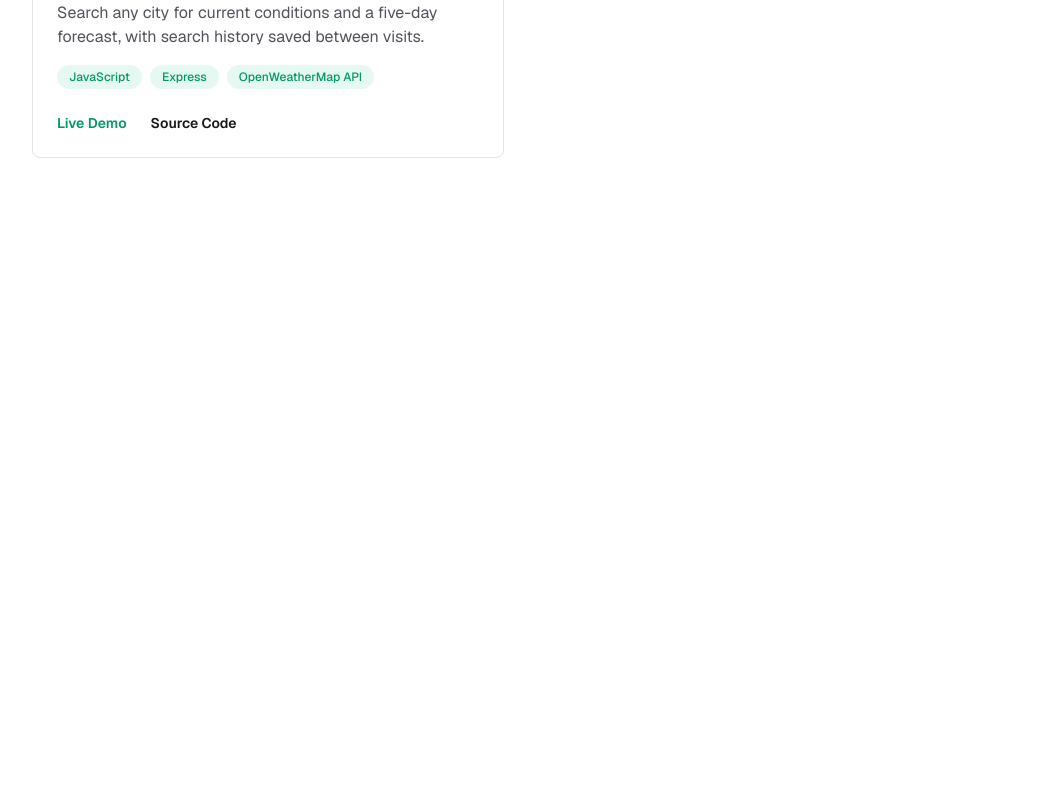
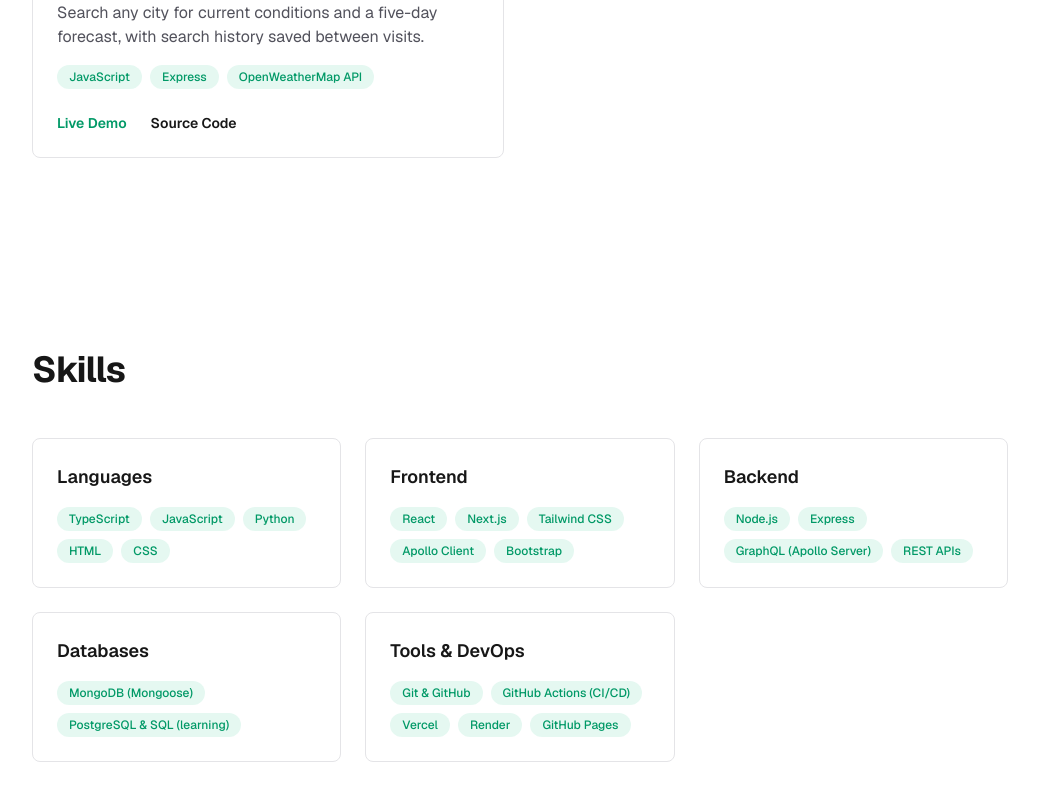
Before and after one commit to mnoorzai21/nabi-portfolio, a Next.js app: page / in a window 1280 px wide. Shown: the part 2674-3474 px from the top of the page, without its empty margins (120-1159 px from the left). Before the commit the page ends 2928 px from the top, so only its background shows below. Built offline with nearby package versions, Linux system fonts and the light colour scheme.

Commit message:
Feat: add skills section (#11)
* feat: add skills data

* feat: add skills section

```diff
--- a/src/app/page.tsx
+++ b/src/app/page.tsx
@@ -1,6 +1,7 @@
 import Hero from "@/components/Hero";
 import About from "@/components/About";
 import Projects from "@/components/Projects";
+import Skills from "@/components/Skills";
 
 export default function Home() {
   return (
@@ -11,7 +12,8 @@ export default function Home() {
         summary="I build responsive, full-stack web applications with React, Next.js, and TypeScript. I'm currently building FinTech tools for active traders, including a real-time stock scanner and trading journal."
       />
       <About />
-      <Projects/>
+      <Projects />
+      <Skills />
     </main>
   );
 }
--- /dev/null
+++ b/src/components/Skills.tsx
@@ -0,0 +1,37 @@
+import { skillCategories } from "@/data/skills";
+
+export default function Skills() {
+  return (
+    <section
+      id="skills"
+      aria-labelledby="skills-heading"
+      className="mx-auto w-full max-w-5xl px-6 py-24"
+    >
+      <h2 id="skills-heading" className="text-3xl font-bold tracking-tight sm:text-4xl">
+        Skills
+      </h2>
+
+      <div className="mt-12 grid gap-6 md:grid-cols-2 lg:grid-cols-3">
+        {skillCategories.map((category) => (
+          <div
+            key={category.title}
+            className="rounded-lg border border-zinc-200 p-6 dark:border-zinc-800"
+          >
+            <h3 className="text-lg font-semibold">{category.title}</h3>
+
+            <ul className="mt-4 flex flex-wrap gap-2">
+              {category.skills.map((skill) => (
+                <li
+                  key={skill}
+                  className="rounded-full bg-emerald-500/10 px-3 py-1 text-xs font-medium text-emerald-600 dark:text-emerald-400"
+                >
+                  {skill}
+                </li>
+              ))}
+            </ul>
+          </div>
+        ))}
+      </div>
+    </section>
+  );
+}
--- /dev/null
+++ b/src/data/skills.ts
@@ -0,0 +1,27 @@
+export type SkillCategory = {
+    title: string;
+    skills: string[];
+}
+
+export const skillCategories: SkillCategory[] = [
+    {
+        title: "Languages",
+        skills: ["TypeScript", "JavaScript", "Python", "HTML", "CSS"],
+    },
+    {
+        title: "Frontend",
+        skills: ["React", "Next.js", "Tailwind CSS", "Apollo Client", "Bootstrap"],
+    },
+    {
+        title: "Backend",
+        skills: ["Node.js", "Express", "GraphQL (Apollo Server)", "REST APIs"],
+    },
+    {
+        title: "Databases",
+        skills: ["MongoDB (Mongoose)", "PostgreSQL & SQL (learning)"],
+    },
+    {
+        title: "Tools & DevOps",
+        skills: ["Git & GitHub", "GitHub Actions (CI/CD)", "Vercel", "Render", "GitHub Pages"],
+    },
+];
```
